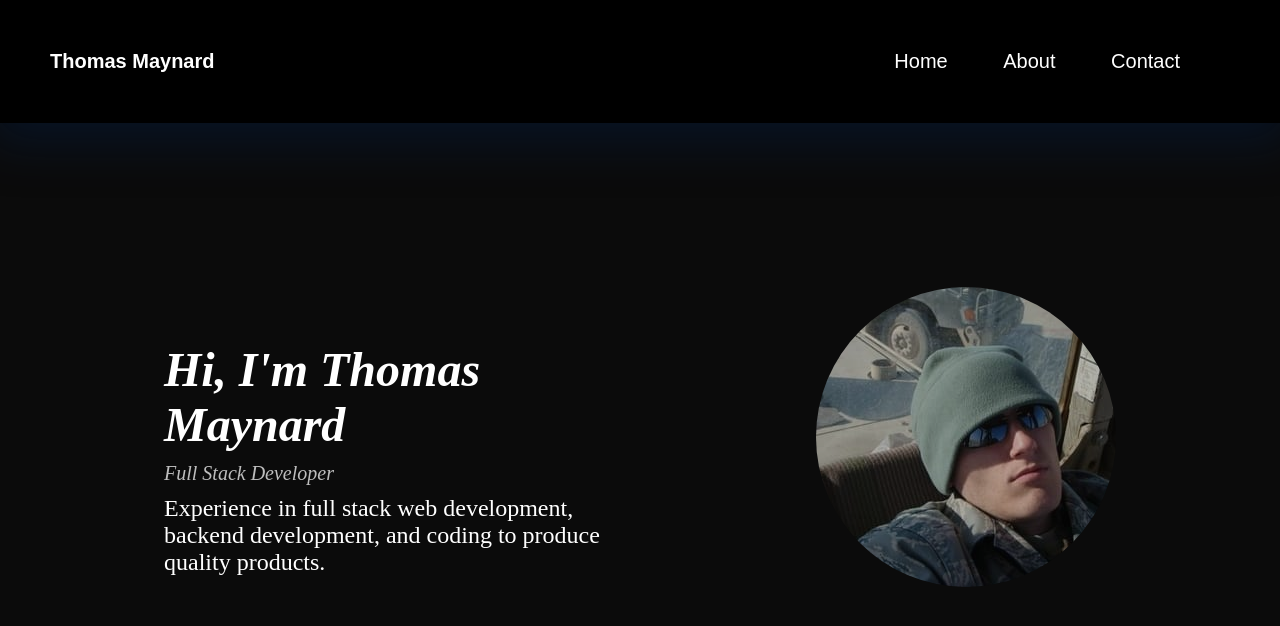
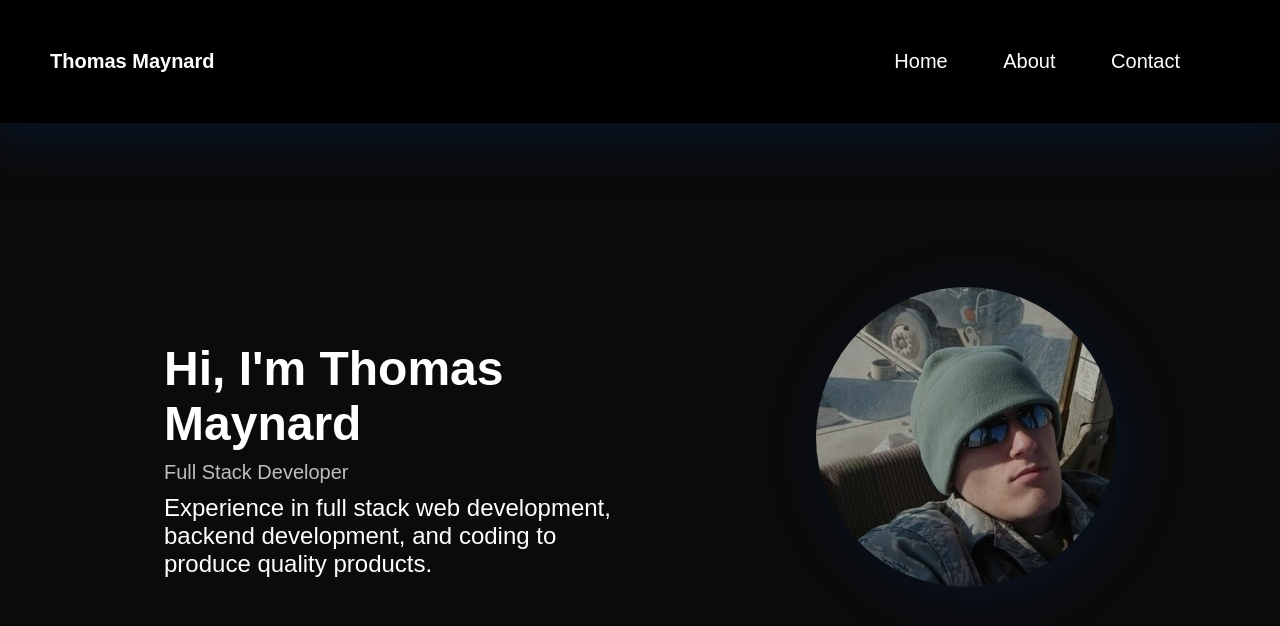
Before and after one commit to Thomas4897/portfolio-revisted, a plain HTML site: page index.html in a window 1280 px wide. Drawn offline with Linux system fonts and the light colour scheme.

Commit message:
Changing Fonts

```diff
--- a/styles.css
+++ b/styles.css
@@ -79,25 +79,20 @@ nav ul li a {
 .name {
 	font-size: 48px;
 	font-weight: bold;
-	font-style: italic;
 	padding-top: 40px;
 	color: white;
-	font-family: serif;
 }
 
 .job-title {
 	font-size: 20px;
 	font-weight: 500;
-	font-style: italic;
 	color: rgba(255, 255, 255, 0.733);
-	font-family: serif;
 }
 
 .description {
 	font-size: 24px;
 	font-weight: 500;
 	color: white;
-	font-family: serif;
 }
 
 .center-box-picture {
@@ -107,4 +102,5 @@ nav ul li a {
 .profile-pic {
 	border-radius: 400px;
 	opacity: 0.7;
+	box-shadow: 10px 10px 50px 10px #02235756;
 }
```
